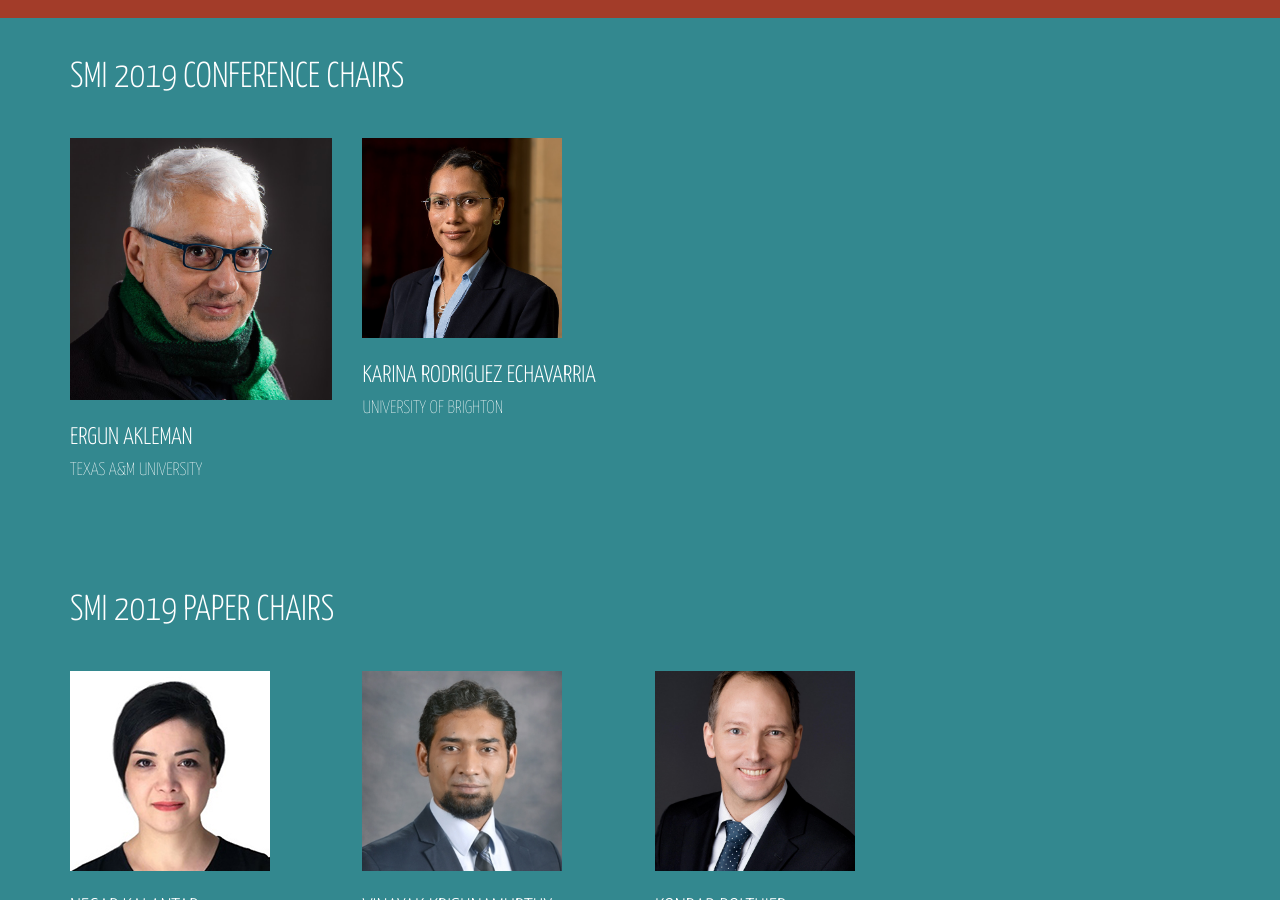
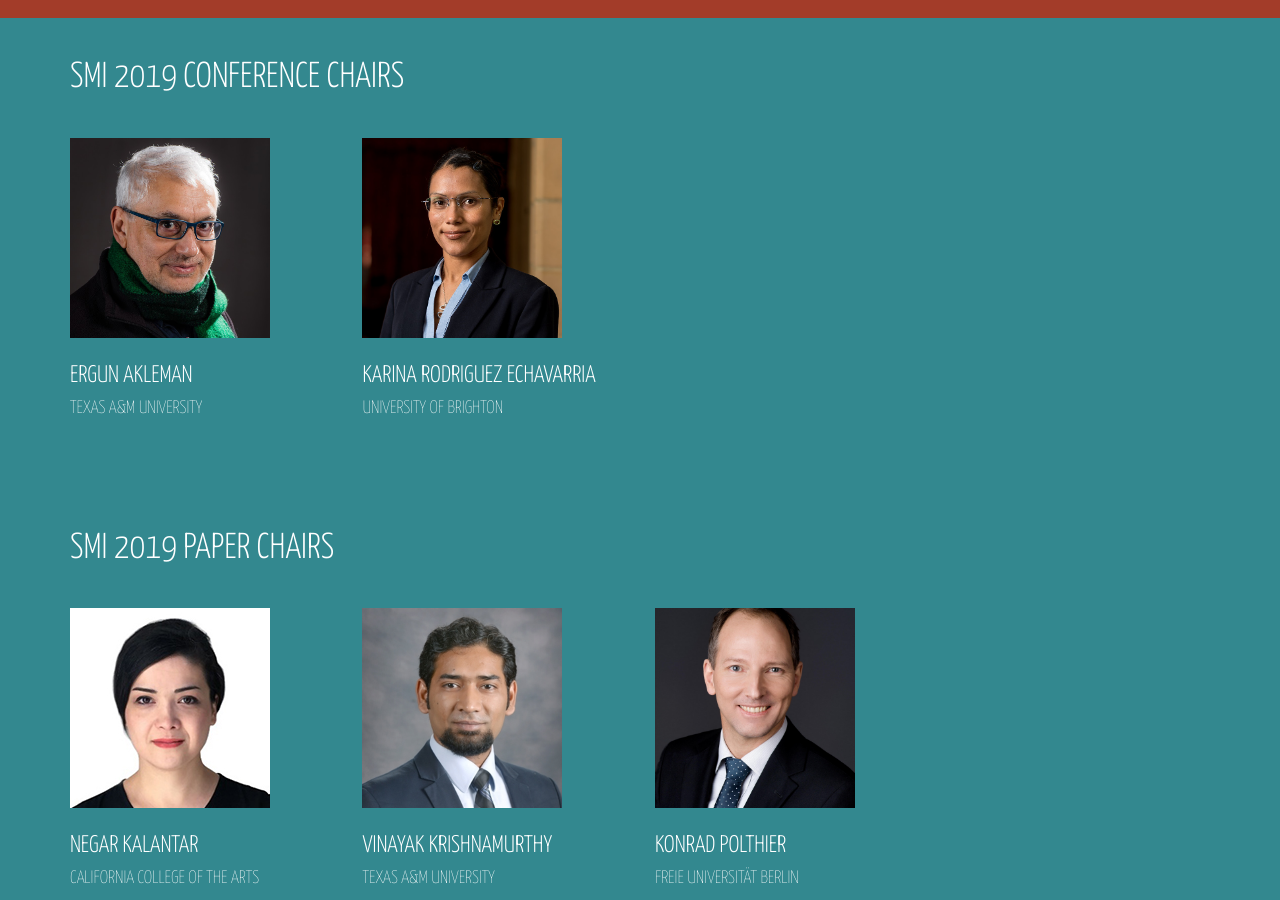
Before and after one commit to naka242/naka242.github.io, a plain HTML site: page fase.html in a window 1280 px wide. Shown: the part 1860-2760 px from the top of the page. Drawn offline with Linux system fonts and the light colour scheme.

Commit message:
Update fase.html

```diff
--- a/fase.html
+++ b/fase.html
@@ -182,7 +182,7 @@
 
 								<div class="col-sm-4">
 								    <div class="single-event">
-								      <img class="img-responsive" src="images/chairs/AklemanErgun.jpg" alt="Ergun Akleman">
+								      <img class="img-responsive" src="images/chairs/AklemanErgun.jpg" alt="Ergun Akleman" height="200" width="200">
 								      <h4>Ergun Akleman</h4>
 								      <h5>Texas A&amp;M University</h5>
 								    </div>
```
